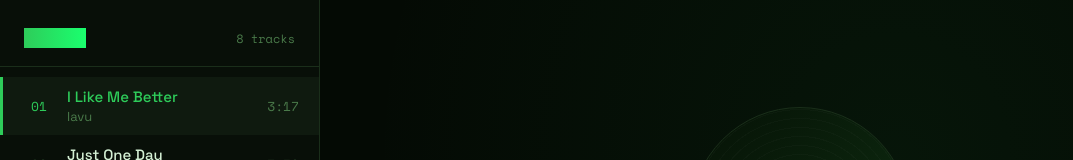
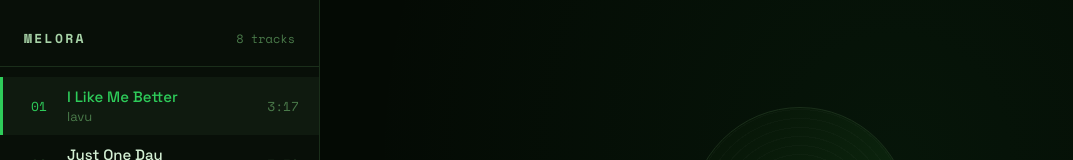
Before and after one commit to its-swethaa/codealpha_music.player, a plain HTML site: page index.html in a window 1280 px wide. Shown: the top 160 px of the page, without its empty margins (0-1073 px from the left). Drawn offline with nearby package versions, Linux system fonts and the light colour scheme.

Commit message:
chnge the ctyle.css

```diff
--- a/style.css
+++ b/style.css
@@ -64,9 +64,6 @@ ul { list-style: none; }
   font-size: 13px;
   font-weight: 700;
   letter-spacing: 0.18em;
-  background: linear-gradient(90deg, var(--accent), var(--accent-2));
-  -webkit-backgroundclip: text;
-  -webkit-text-fill-color: transparent;
 }
 
 .track-count {
```
